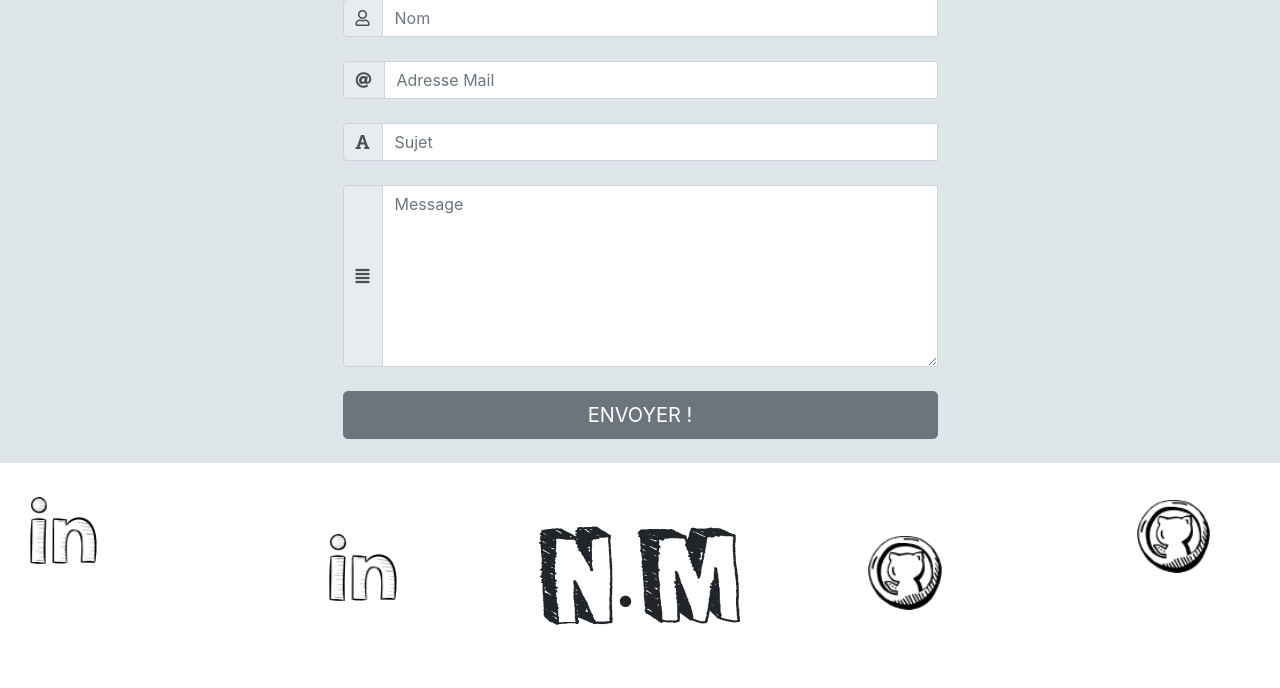
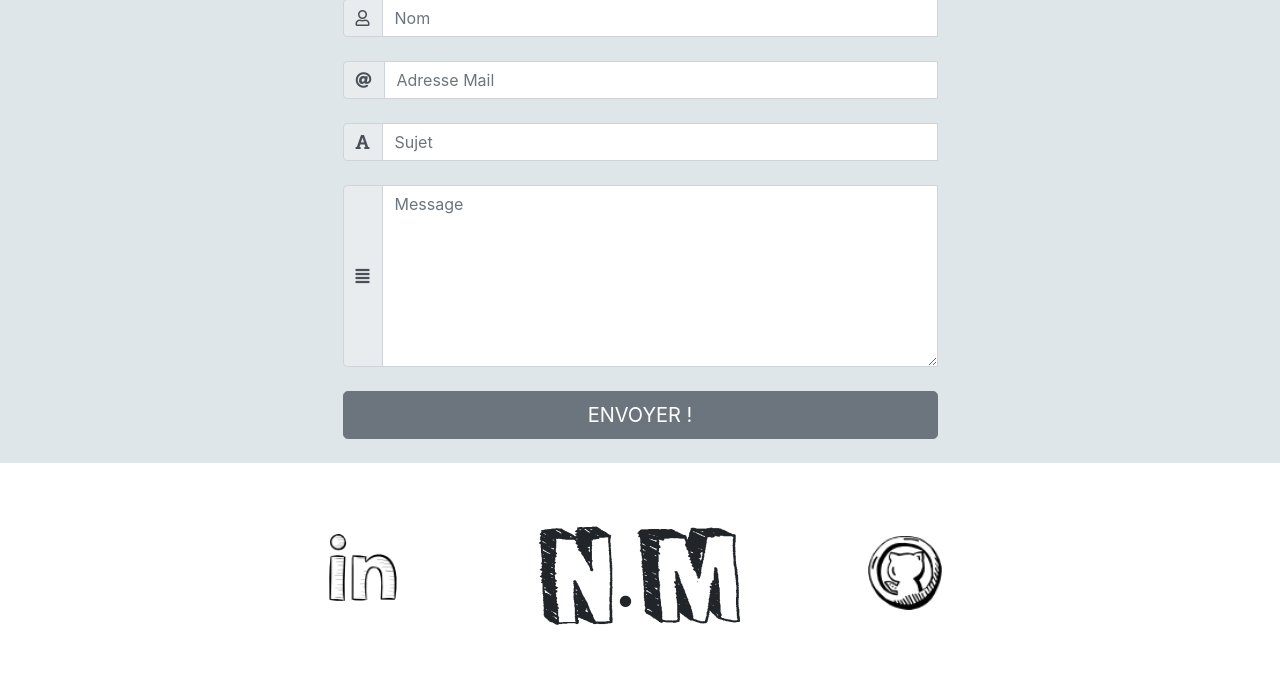
Before and after one commit to maxence4283/Portfolio, a PHP site: page / in a window 1280 px wide. Shown: the part 2792-3480 px from the top of the page. Run offline with PHP 8.4, Linux system fonts and the light colour scheme; some libraries are stand-ins or nearby versions; some web fonts are replaced.

Commit message:
Finition partielle du footer

```diff
--- a/vues/footer.php
+++ b/vues/footer.php
@@ -11,9 +11,7 @@
 
                                 <div class="col-12 col-xs-12 col-sm-12 col-md-12 col-xl-6 col-lg-6">
 
-                                    <div style="margin-top: 20%;">
-                                     <a href="https://www.linkedin.com/in/maxence-nicole-1a2a71173"><img style="width: 40%" src="Public/img/linkedin.png" alt= "Profile linkedin" ></a>
-                                    </div>
+
                                 </div>
 
                                 <div class="col-12 col-xs-12 col-sm-12 col-md-12 col-xl-6 col-lg-6 text-right ">
@@ -52,9 +50,7 @@
 
                             <div class="col-12 col-xs-12 col-sm-12 col-md-12 col-xl-6 col-lg-6">
 
-                                <div style="margin-top: 20%;">
-                                  <a href="https://github.com/maxence4283"><img style="width: 40%" src="Public/img/github.png" alt= "Profile github" ></a>
-                                </div>
+
 
                             </div>
                         </div>
```
